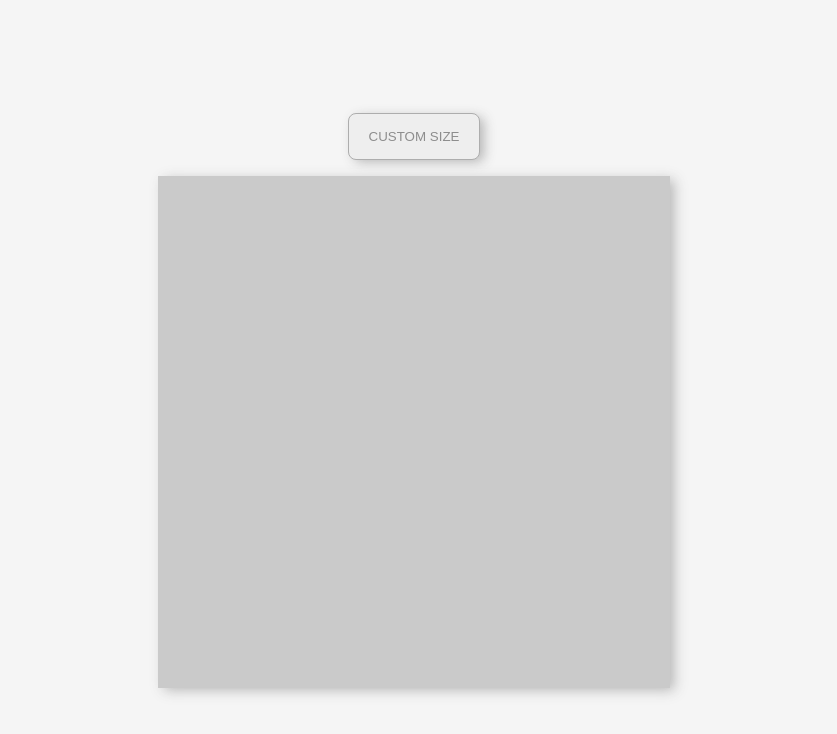
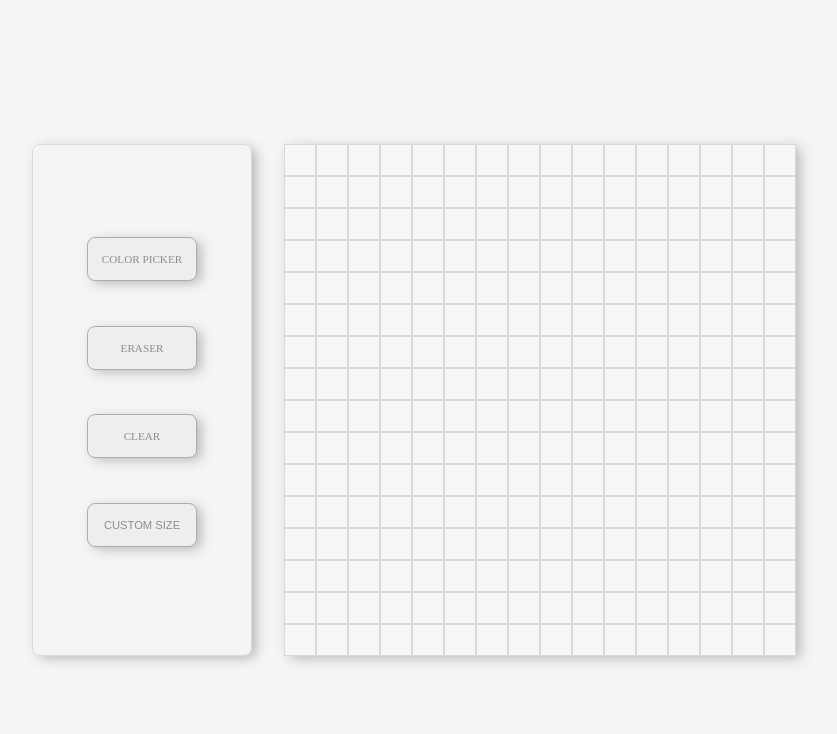
Before and after one commit to ryekram/etch-a-sketch, a website built with Vite: page index.html in a window 1280 px wide. Shown: the whole page, without its empty margins (226-1063 px from the left). Built offline with nearby package versions, Linux system fonts and the light colour scheme.

Commit message:
style: Added control layout, border each cells

```diff
--- a/index.html
+++ b/index.html
@@ -9,15 +9,26 @@
   <body>
     <div id="App">
       <div class="sketch__area">
-        <button popovertarget="mypopover" class="btn prompt__button">
-          Custom Size
-        </button>
+        <div class="sketch__controls">
+          <div class="btn btn-control">Color Picker</div>
+          <div class="btn btn-control">Eraser</div>
+          <div class="btn btn-control">Clear</div>
+          <button popovertarget="mypopover" class="btn btn-control prompt__button">
+            Custom Size
+          </button>
+        </div>
+
         <div class="grid__container"></div>
       </div>
     </div>
     <div popover="auto" id="mypopover">
       <div class="input__group">
-        <input type="text" id="input__size" class="input__base" placeholder="Ex: 24, 64" />
+        <input
+          type="text"
+          id="input__size"
+          class="input__base"
+          placeholder="Ex: 24, 64"
+        />
         <span class="error__size-span"></span>
       </div>
       <button class="btn submit__btn">Submit</button>
--- a/src/css/components/button.css
+++ b/src/css/components/button.css
@@ -11,5 +11,15 @@
 }
 
 .prompt__button {
-    margin-bottom: 1rem;
+  margin-bottom: 1rem;
 }
+
+.btn-control {
+  display: flex;
+  justify-content: center; /* horizontal center */
+  align-items: center; /* vertical center */
+  font-size: 0.7rem;
+  width: min(350px, 90%);
+  padding: 15px 20px;
+  white-space: nowrap;
+}
--- a/src/css/style.css
+++ b/src/css/style.css
@@ -3,6 +3,7 @@
 @import "components/input.css";
 
 :root {
+  ---outline-color: rgba(206, 206, 206, 0.705);
   --box-shadow: 5px 3px 12px -1px rgba(175, 175, 175, 0.902);
 }
 
@@ -26,9 +27,9 @@ body {
 .sketch__area {
   width: 80%;
   display: flex;
-  flex-direction: column;
   align-items: center;
   justify-content: center;
+  gap: 2rem;
 }
 
 .grid__container {
@@ -39,5 +40,18 @@ body {
 }
 
 .grid__cell {
-  background-color: #cacaca;
+  background-color: #f7f7f7;
+  border: 0.5px solid var(---outline-color);
 }
+
+.sketch__controls {
+  padding: 3rem;
+  border: 1px solid var(---outline-color);
+  border-radius: 8px;
+  box-shadow: var(--box-shadow);
+  display: flex;
+  flex-direction: column;
+  justify-content: space-evenly;
+  align-items: center;
+  height: 512px;
+}
```
